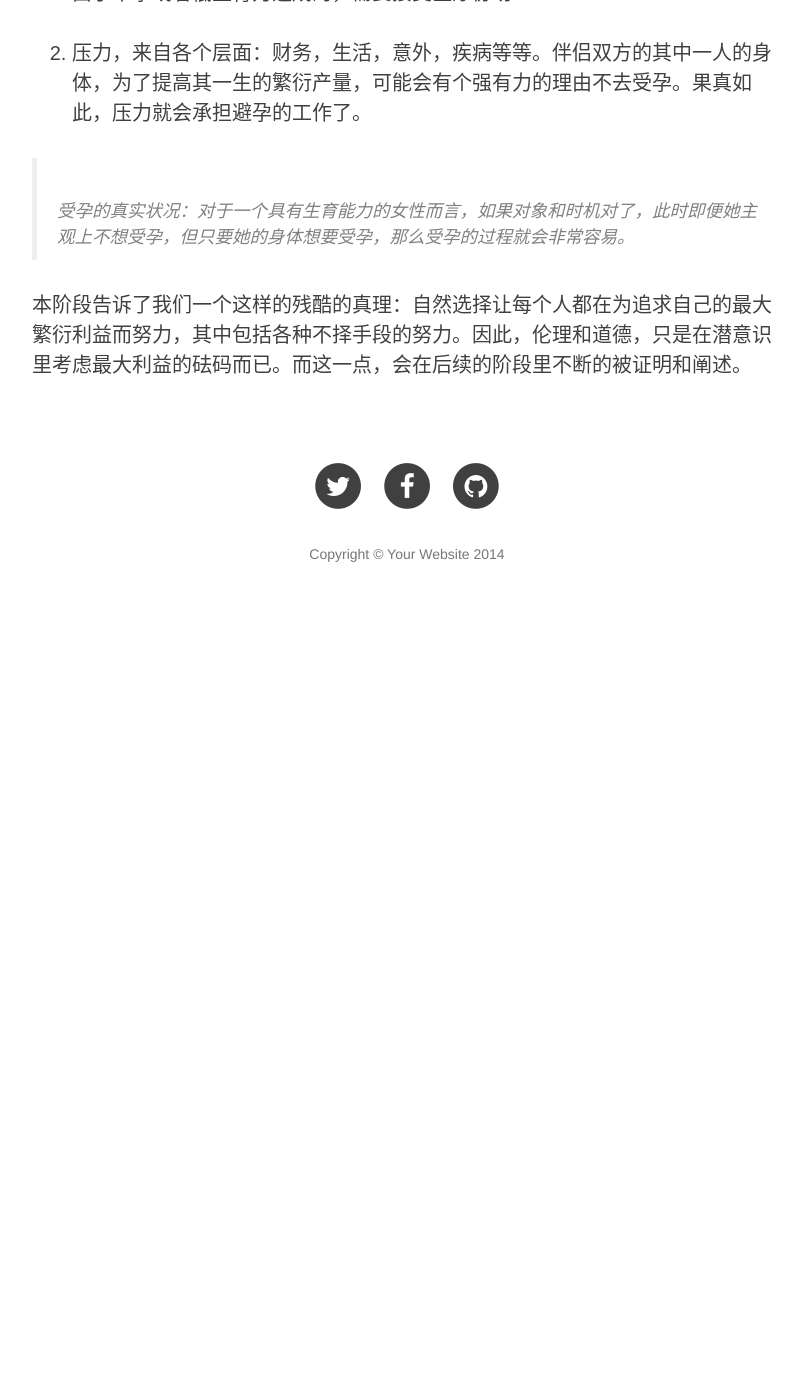
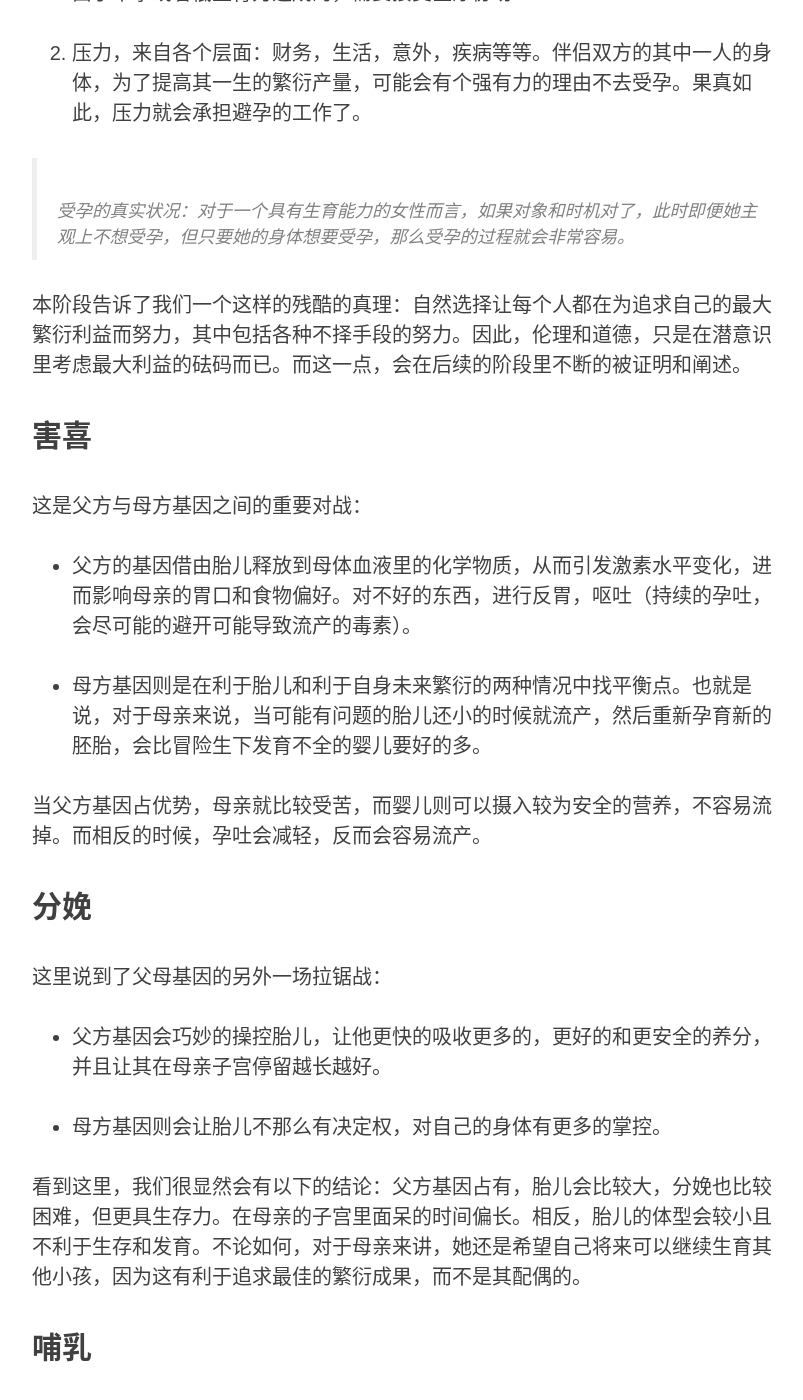
Before and after one commit to SimonAppBoy/SimonAppBoy.github.io, a Jekyll site: the page built from _posts/2015-11-16-gene-war-1.markdown, in a window 1280 px wide and 1400 px high, scrolled down 1679 px. Shown: the whole window, without its empty margins (233-1036 px from the left). Built offline with Jekyll 4.4.1, drawn with Linux system fonts in a browser that asks for light colours; nearby versions of some CDN libraries; before the commit the page ends 2309 px from its top, so only the background shows below that; some of the changed text lies outside the part shown.

Commit message:
add new 1116 blog

```diff
--- a/_posts/2015-11-16-gene-war-1.markdown
+++ b/_posts/2015-11-16-gene-war-1.markdown
@@ -38,3 +38,63 @@ header-img: "img/home-bg.jpg"
 > 受孕的真实状况：对于一个具有生育能力的女性而言，如果对象和时机对了，此时即便她主观上不想受孕，但只要她的身体想要受孕，那么受孕的过程就会非常容易。
 
 本阶段告诉了我们一个这样的残酷的真理：自然选择让每个人都在为追求自己的最大繁衍利益而努力，其中包括各种不择手段的努力。因此，伦理和道德，只是在潜意识里考虑最大利益的砝码而已。而这一点，会在后续的阶段里不断的被证明和阐述。
+
+## 害喜
+
+这是父方与母方基因之间的重要对战：
+
+* 父方的基因借由胎儿释放到母体血液里的化学物质，从而引发激素水平变化，进而影响母亲的胃口和食物偏好。对不好的东西，进行反胃，呕吐（持续的孕吐，会尽可能的避开可能导致流产的毒素）。
+
+* 母方基因则是在利于胎儿和利于自身未来繁衍的两种情况中找平衡点。也就是说，对于母亲来说，当可能有问题的胎儿还小的时候就流产，然后重新孕育新的胚胎，会比冒险生下发育不全的婴儿要好的多。
+
+当父方基因占优势，母亲就比较受苦，而婴儿则可以摄入较为安全的营养，不容易流掉。而相反的时候，孕吐会减轻，反而会容易流产。
+
+## 分娩
+
+这里说到了父母基因的另外一场拉锯战：
+
+* 父方基因会巧妙的操控胎儿，让他更快的吸收更多的，更好的和更安全的养分，并且让其在母亲子宫停留越长越好。
+
+* 母方基因则会让胎儿不那么有决定权，对自己的身体有更多的掌控。
+
+看到这里，我们很显然会有以下的结论：父方基因占有，胎儿会比较大，分娩也比较困难，但更具生存力。在母亲的子宫里面呆的时间偏长。相反，胎儿的体型会较小且不利于生存和发育。不论如何，对于母亲来讲，她还是希望自己将来可以继续生育其他小孩，因为这有利于追求最佳的繁衍成果，而不是其配偶的。
+
+## 哺乳
+
+由于女人，小孩和她的伴侣的利益是不同的，所以战争依然继续：
+
+* 对于母亲来说，她的矛盾来源于哺乳的时间长短。太短，孩子的健康状况和未来的发展都可能会受到影响；太长，自身的健康状况和未来的发展就会受到伤害（身体储能耗尽，下次受孕时间延迟，错过了最佳利益的时间点）。
+
+* 伴侣的利益取决于他所处的境况：
+	1. 首先，他是这个孩子的父亲的可能性（父性确认程度）。
+	2. 其次，他成为其伴侣的下一个小孩亲生父亲的概率。
+
+* 在母亲和小孩的利益冲突之中，母亲的决定是最终的决定。
+
+哺乳的过程中，婴儿的哭闹往往会成为令很多夫妻烦恼的事情。通常来讲，其原因很简单，有以下三个：
+
+1. 食物：饥饿。
+
+2. 舒适：生病、尿尿，拉屎等。
+
+3. 安全感：自身感觉脱离“母亲领域”。
+
+他通过哭闹，将自己的诉求传达给父母，并期待能够得到解决。
+
+为什么不用其他的方式呢？原因也很简单，如果用姿势能确保父母知道这个讯号和其间包含的警示意味，也可以这么做。但事实上，`然并卵`。
+
+## 产后抑郁
+
+每个女人在孕期的最后三个月，心理都会发生变化。
+
+* 第一个阶段，就是“筑巢时期”，也就是要为婴儿布置好环境的渴望。
+
+* 第二个阶段，就是强烈对自己的处境进行评估的阶段，特别是对她的伴侣，居住环境和大环境。
+
+* 第三个阶段，预测未来。
+
+> 这些阶段的出现主要是要测试女性的处境，伴侣和其他的支持系统是否太微弱，从而显示目前是不是生育的好时机。
+
+这个时候，这些处境的巨大变化都会导致明显的忧郁症状。
+
+产后忧郁症的出现，给不太能确定自我处境的女性最后一次控制自己的情况的机会。在她将自己封闭起来和变的对小孩和伴侣更激进的同时，也是她在试探伴侣共同抚养后代的极限。
```
